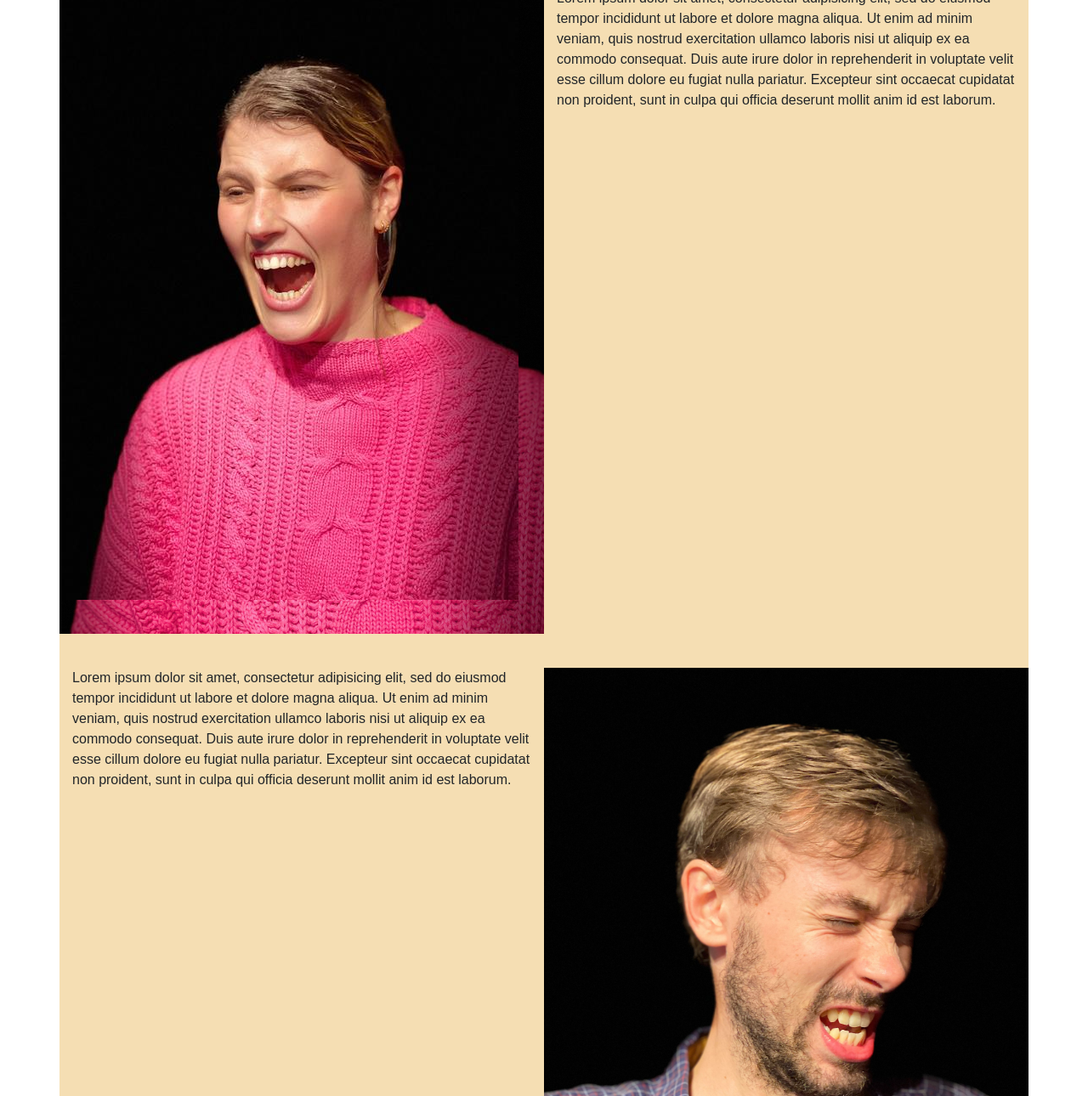
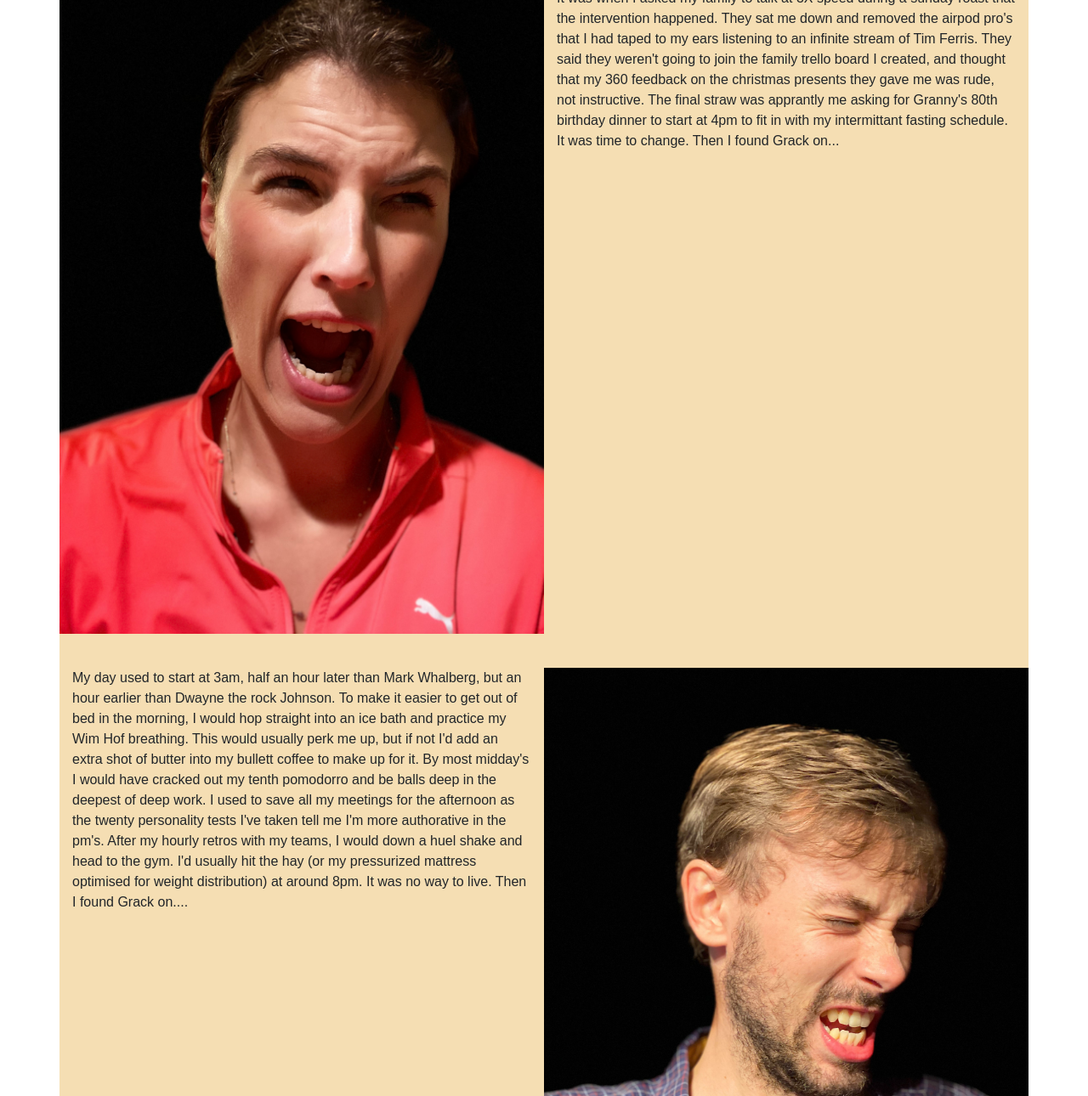
Before and after one commit to millyandmurray/millyandmurray.github.io, a plain HTML site: page aboutus.html in a window 1280 px wide. Shown: the part 97-1387 px from the top of the page at 85% size. Drawn offline with nearby package versions, Linux system fonts and the light colour scheme.

Commit message:
tuesday 22:44
changes to photos and text in about us

```diff
--- a/aboutus.html
+++ b/aboutus.html
@@ -67,18 +67,21 @@
 <div class="row aboutusrow">
 	<div class="col-md-6 left-aboutusrow2">
 		<div id="cf">
-  			<img class="bottom transition-photo" src="img/millyserene.jpg" />
-  			<img class="top transition-photo" src="img/millymad.jpg" />
+  			<img class="bottom transition-photo" src="img/millyserene.jpeg" />
+  			<img class="top transition-photo" src="img/millymad.jpeg" />
 		</div>
 	</div>
 
 	<div class="col-md-6 right-aboutusrow2">
-		<p>Lorem ipsum dolor sit amet, consectetur adipisicing elit, sed do eiusmod
-		tempor incididunt ut labore et dolore magna aliqua. Ut enim ad minim veniam,
-		quis nostrud exercitation ullamco laboris nisi ut aliquip ex ea commodo
-		consequat. Duis aute irure dolor in reprehenderit in voluptate velit esse
-		cillum dolore eu fugiat nulla pariatur. Excepteur sint occaecat cupidatat non
-		proident, sunt in culpa qui officia deserunt mollit anim id est laborum.</p>
+		<p>It was when I asked my family to talk at 3X speed during a sunday roast that the intervention happened. They sat me down and removed the airpod pro's that I had taped to my ears listening to an infinite stream of Tim Ferris.
+
+		They said they weren't going to join the family trello board I created, and thought that my 360 feedback on the christmas presents they gave me was rude, not instructive.
+
+		The final straw was apprantly me asking for Granny's 80th birthday dinner to start at 4pm to fit in with my intermittant fasting schedule.
+
+		It was time to change.
+
+		Then I found Grack on...</p>
 
  	</div>
 </div>
@@ -91,12 +94,17 @@
 	<div class="col-md-6 left-aboutusrow2">
 
 
-		<p>Lorem ipsum dolor sit amet, consectetur adipisicing elit, sed do eiusmod
-		tempor incididunt ut labore et dolore magna aliqua. Ut enim ad minim veniam,
-		quis nostrud exercitation ullamco laboris nisi ut aliquip ex ea commodo
-		consequat. Duis aute irure dolor in reprehenderit in voluptate velit esse
-		cillum dolore eu fugiat nulla pariatur. Excepteur sint occaecat cupidatat non
-		proident, sunt in culpa qui officia deserunt mollit anim id est laborum.</p>
+		<p>My day used to start at 3am, half an hour later than Mark Whalberg, but an hour earlier than Dwayne the rock Johnson.
+
+		To make it easier to get out of bed in the morning, I would hop straight into an ice bath and practice my Wim Hof breathing. This would usually perk me up, but if not I'd add an extra shot of butter into my bullett coffee to make up for it.
+
+		By most midday's I would have cracked out my tenth pomodorro and be balls deep in the deepest of deep work. I used to save all my meetings for the afternoon as the twenty personality tests I've taken tell me I'm more authorative in the pm's.
+
+		After my hourly retros with my teams, I would down a huel shake and head to the gym. I'd usually hit the hay (or my pressurized mattress optimised for weight distribution) at around 8pm.
+
+		It was no way to live.
+
+		Then I found Grack on.... </p>
 
 
 
```
Also changed, not shown: img/millymad.jpeg (added), img/millyserene.jpeg (added).
